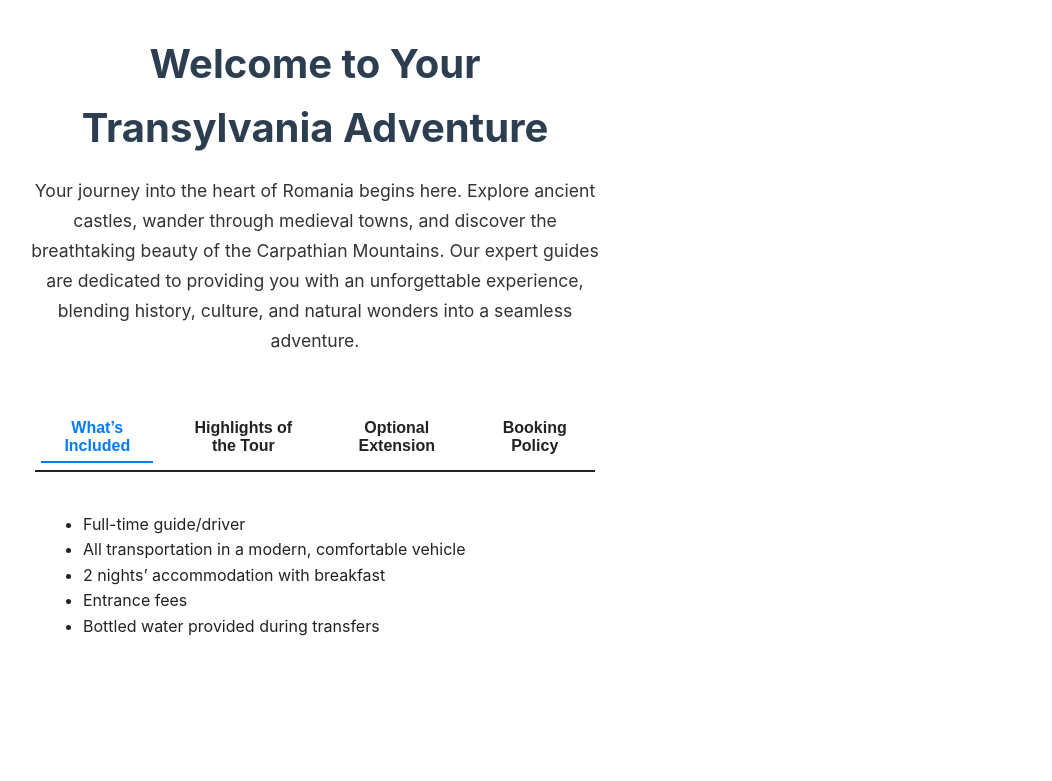
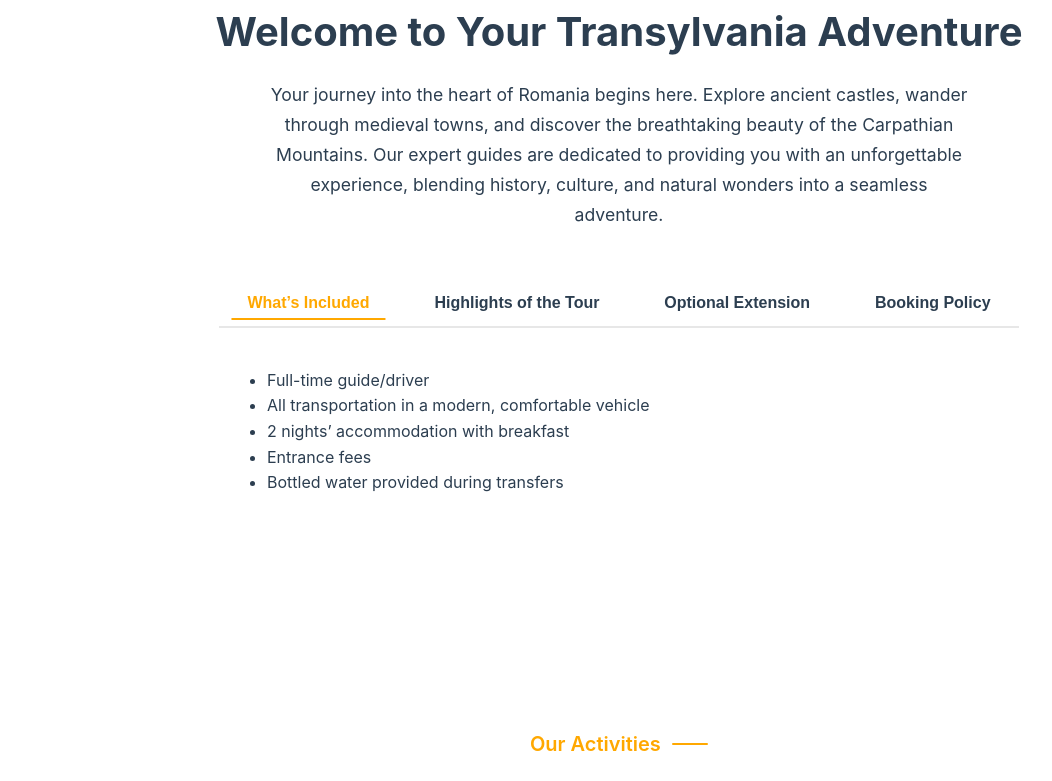
Before and after one commit to max-hopf/transylvania-tour-guide-2, a Vue app: page / in a window 1280 px wide. Shown: the top 781 px of the page, without its empty margins (21-1073 px from the left). Built offline with nearby package versions, Linux system fonts and the light colour scheme.

Commit message:
Refactor progressive disclosure

```diff
--- a/src/assets/base.css
+++ b/src/assets/base.css
@@ -19,6 +19,8 @@
   --vt-c-text-light-2: rgba(60, 60, 60, 0.66);
   --vt-c-text-dark-1: var(--vt-c-white);
   --vt-c-text-dark-2: rgba(235, 235, 235, 0.64);
+
+  --custom-color-text-highlight: #ffa800;
 }
 
 /* semantic color variables for this project */
@@ -32,6 +34,7 @@
 
   --color-heading: var(--vt-c-text-light-1);
   --color-text: var(--vt-c-text-light-1);
+  --color-text-highlight: var(--custom-color-text-highlight);
 
   --section-gap: 160px;
 }
--- a/src/assets/main.css
+++ b/src/assets/main.css
@@ -3,33 +3,33 @@
 #app {
   max-width: 1280px;
   margin: 0 auto;
-  padding: 2rem;
-  font-weight: normal;
+  /* padding: 2rem;
+  font-weight: normal; */
 }
 
-a,
+/* a,
 .green {
   text-decoration: none;
   color: hsla(160, 100%, 37%, 1);
   transition: 0.4s;
   padding: 3px;
-}
+} */
 
 @media (hover: hover) {
-  a:hover {
+  /* a:hover {
     background-color: hsla(160, 100%, 37%, 0.2);
-  }
+  } */
 }
 
 @media (min-width: 1024px) {
-  body {
+  /* body {
     display: flex;
     place-items: center;
-  }
+  } */
 
-  #app {
+  /* #app {
     display: grid;
     grid-template-columns: 1fr 1fr;
     padding: 0 2rem;
-  }
+  } */
 }
--- a/src/components/HomePage.vue
+++ b/src/components/HomePage.vue
@@ -102,10 +102,10 @@ const tourTabs = ref([
 
 <style scoped>
 .home-page-content {
-  max-width: 800px;
+  /* max-width: 800px;
   margin: 0 auto;
   padding: 2rem 1rem 4rem 1rem;
-  color: #333;
+  color: #333; */
 }
 
 .main-title {
--- a/src/components/OurToursSection.vue
+++ b/src/components/OurToursSection.vue
@@ -3,12 +3,9 @@
   <!-- <div class="parallax-hero-bg" :style="{ backgroundImage: `url(${heroImages[0].fallback})` }"></div> -->
   <section class="activities-section" id="activities" ref="activitiesSectionRef">
     <div class="fade-slide-init" ref="activitiesAnimRef">
-
       <!-- ... -->
       <!-- <h2 class="activities-title">Our Activities</h2> -->
-    <div class="tour-label">
-      Our Activities <span class="tour-label-line"></span>
-    </div>
+      <div class="tour-label">Our Activities <span class="tour-label-line"></span></div>
       <h2 class="tour-title">Explore Activities</h2>
 
       <div class="activities-grid">
@@ -28,11 +25,11 @@
 </template>
 
 <script setup>
-import TourCard from './TourCard.vue';
-import { ref, onMounted, onBeforeUnmount } from 'vue';
-import transylvaniaImg from '../assets/tour-card-images/tour-transylvania-1.jpg';
-import maramuresImg from '../assets/tour-card-images/tour-maramures-1.jpg';
-import bucovinaImg from '../assets/tour-card-images/tour-bucovina-2.jpg';
+import TourCard from './TourCard.vue'
+import { ref, onMounted, onBeforeUnmount } from 'vue'
+import transylvaniaImg from '../assets/tour-card-images/tour-transylvania-1.jpg'
+import maramuresImg from '../assets/tour-card-images/tour-maramures-1.jpg'
+import bucovinaImg from '../assets/tour-card-images/tour-bucovina-2.jpg'
 
 const activities = [
   {
@@ -59,51 +56,50 @@ const activities = [
     price: 'Start from 590 € / person',
     image: bucovinaImg,
   },
-];
-const activitiesSectionRef = ref(null);
-const activitiesAnimRef = ref(null);
-let observer = null;
+]
+const activitiesSectionRef = ref(null)
+const activitiesAnimRef = ref(null)
+let observer = null
 
 onMounted(() => {
   // Animate activities section content (not section) on scroll
-  const el = activitiesAnimRef.value;
+  const el = activitiesAnimRef.value
   const triggerAnimation = () => {
     if (el && !el.classList.contains('fade-slide-in')) {
-      el.classList.add('fade-slide-in');
+      el.classList.add('fade-slide-in')
     }
-  };
+  }
   // Check if already visible on mount
   if (el) {
-    const rect = el.getBoundingClientRect();
-    const inView = rect.top < window.innerHeight && rect.bottom > 0;
+    const rect = el.getBoundingClientRect()
+    const inView = rect.top < window.innerHeight && rect.bottom > 0
     if (inView) {
-      setTimeout(triggerAnimation, 200);
-      return;
+      setTimeout(triggerAnimation, 200)
+      return
     }
     if ('IntersectionObserver' in window) {
       observer = new window.IntersectionObserver(
         ([entry]) => {
           if (entry.isIntersecting) {
-            triggerAnimation();
-            observer.disconnect();
+            triggerAnimation()
+            observer.disconnect()
           }
         },
-        { threshold: window.innerWidth <= 750 ? 0.01 : 0.25 }
-      );
-      observer.observe(el);
+        { threshold: window.innerWidth <= 750 ? 0.01 : 0.25 },
+      )
+      observer.observe(el)
     } else {
-      window.addEventListener('scroll', triggerAnimation, { passive: true });
+      window.addEventListener('scroll', triggerAnimation, { passive: true })
     }
   }
-});
+})
 
 onBeforeUnmount(() => {
-  if (observer) observer.disconnect();
-});
+  if (observer) observer.disconnect()
+})
 function slugify(title) {
-  return title.toLowerCase().replace(/\s+/g, '-');
+  return title.toLowerCase().replace(/\s+/g, '-')
 }
-
 </script>
 
 <style scoped>
@@ -113,12 +109,12 @@ function slugify(title) {
   text-align: center;
   scroll-margin-top: -80px; /* Adjust this to your fixed header height or desired offset */
 }
-.activities-title {
+/* .activities-title {
   font-size: 2.2rem;
   font-weight: bold;
-  color: #e08a1e;
+  color: red;
   margin-bottom: 2.5rem;
-}
+} */
 .activities-grid {
   display: flex;
   flex-wrap: wrap;
@@ -129,19 +125,21 @@ function slugify(title) {
 .tour-card {
   background: #fff;
   border-radius: 18px;
-  box-shadow: 0 2px 16px rgba(0,0,0,0.07);
+  box-shadow: 0 2px 16px rgba(0, 0, 0, 0.07);
   max-width: 350px;
   min-width: 270px;
   cursor: pointer;
   overflow: hidden;
-  transition: transform 0.18s, box-shadow 0.18s;
+  transition:
+    transform 0.18s,
+    box-shadow 0.18s;
   display: flex;
   flex-direction: column;
   align-items: stretch;
 }
 .tour-card:hover {
   transform: translateY(-7px) scale(1.03);
-  box-shadow: 0 6px 24px rgba(0,0,0,0.12);
+  box-shadow: 0 6px 24px rgba(0, 0, 0, 0.12);
 }
 .tour-img {
   width: 100%;
@@ -157,30 +155,30 @@ function slugify(title) {
 .tour-price {
   font-size: 1.125rem;
   font-weight: 500;
-  color: #222;
   margin-bottom: 0.5rem;
+  color: var(--color-text);
 }
 .per-person {
   font-size: 0.875rem;
-  color: #222;
   font-weight: 400;
   margin-left: 2px;
+  color: var(--color-text);
 }
 
 .tour-name {
   font-size: 1.4rem;
   font-weight: 700;
-  color: #222;
+  color: var(--color-text);
 }
 .tour-desc {
   font-size: 1rem;
   margin-top: 0.5rem;
   margin-bottom: 1rem;
-  color: #444;
+  color: var(--color-text);
 }
 .tour-label {
-  font-size: 1.05rem;
-  color: var(--color-primary-text);
+  font-size: 1.25rem;
+  color: var(--color-text-highlight, #e08a1e);
   font-weight: 600;
   margin-bottom: 0.6rem;
   display: flex;
@@ -192,14 +190,16 @@ function slugify(title) {
   display: inline-block;
   height: 2px;
   width: 36px;
-  background: var(--color-primary-text);
+  background: var(--color-text-highlight, #e08a1e);
   border-radius: 2px;
 }
 .tour-title {
   font-size: 2.3rem;
   font-weight: bold;
-  color: #222;
-  text-shadow: 0 1px 3px rgba(255, 255, 255, 0.85), 0 1px 12px rgba(255, 255, 255, 0.75);
+  color: var(--color-text);
+  text-shadow:
+    0 1px 3px rgba(255, 255, 255, 0.85),
+    0 1px 12px rgba(255, 255, 255, 0.75);
   margin-bottom: 3rem;
   margin-top: 0;
 }
@@ -235,7 +235,7 @@ function slugify(title) {
   align-items: center;
   justify-content: center;
   font-weight: bold;
-  box-shadow: 0 2px 10px rgba(0,0,0,0.07);
+  box-shadow: 0 2px 10px rgba(0, 0, 0, 0.07);
   z-index: 2;
 }
 .days-number {
@@ -252,13 +252,15 @@ function slugify(title) {
   position: relative;
   background: #fff;
   border-radius: 1rem;
-  box-shadow: 0 2px 1rem rgba(0,0,0,0.07);
+  box-shadow: 0 2px 1rem rgba(0, 0, 0, 0.07);
   border: 2.5px solid #edeaf7;
   max-width: 350px;
   min-width: 270px;
   cursor: pointer;
   overflow: hidden;
-  transition: transform 0.18s, box-shadow 0.18s;
+  transition:
+    transform 0.18s,
+    box-shadow 0.18s;
   display: flex;
   flex-direction: column;
   align-items: stretch;
@@ -266,7 +268,7 @@ function slugify(title) {
 }
 .tour-card:hover {
   transform: translateY(-7px) scale(1.03);
-  box-shadow: 0 6px 24px rgba(0,0,0,0.12);
+  box-shadow: 0 6px 24px rgba(0, 0, 0, 0.12);
 }
 .tour-img-wrapper {
   width: 100%;
@@ -289,7 +291,7 @@ function slugify(title) {
   object-fit: cover;
   border-radius: 1rem;
   border: 4px solid #fff;
-  box-shadow: 0 2px 10px rgba(0,0,0,0.06);
+  box-shadow: 0 2px 10px rgba(0, 0, 0, 0.06);
   background: #fff;
   display: block;
   box-sizing: border-box;
@@ -299,5 +301,4 @@ function slugify(title) {
   top: 0;
   left: 0;
 }
-
 </style>
--- a/src/components/ProgressiveDisclosureInterface.vue
+++ b/src/components/ProgressiveDisclosureInterface.vue
@@ -143,7 +143,7 @@ onUnmounted(() => {
 <style scoped>
 /* ========== Base Styles ========== */
 .tabbed-interface-section {
-  background: #fff;
+  background: var(--color-background);
   margin: 0;
   padding: 0rem 0.5rem 4rem 0.5rem;
 }
@@ -151,7 +151,7 @@ onUnmounted(() => {
   width: 100%;
   max-width: 800px;
   margin: 0 auto;
-  background: #fff;
+  background: var(--color-background);
 }
 
 /* ========== Desktop Tabs ========== */
@@ -159,8 +159,8 @@ onUnmounted(() => {
   .tabs {
     display: flex;
     flex-direction: row;
-    border-bottom: 2px solid #222;
-    background: #fff;
+    border-bottom: 2px solid var(--color-border);
+    background: var(--color-background);
     justify-content: space-around;
     gap: 0.5rem;
     width: 100%;
@@ -170,7 +170,7 @@ onUnmounted(() => {
     padding: 1rem 1.5rem 0.7rem 1.5rem;
     font-size: 1rem;
     font-weight: 600;
-    color: #222;
+    color: var(--color-text);
     background: none;
     border: none;
     outline: none;
@@ -181,11 +181,11 @@ onUnmounted(() => {
     margin-bottom: 3px;
   }
   .tab.active {
-    color: var(--color-primary-text, #007bff);
+    color: var(--color-text-highlight, #ffa800);
     z-index: 2;
   }
   .tab:hover {
-    color: var(--color-primary-text, #007bff);
+    color: var(--color-text-highlight, #ffa800);
   }
   .tab::after {
     content: '';
@@ -196,7 +196,7 @@ onUnmounted(() => {
     transform-origin: center;
     width: 90%;
     height: 2px;
-    background: var(--color-primary-text, #007bff);
+    background: var(--color-text-highlight, #ffa800);
     transition: transform 0.4s cubic-bezier(0.4, 0, 0.2, 1);
     pointer-events: none;
   }
@@ -208,8 +208,8 @@ onUnmounted(() => {
     padding: 2rem 3rem;
     font-size: 1rem;
     line-height: 1.6;
-    color: #222;
-    background: #fff;
+    color: var(--color-text);
+    background: var(--color-background);
     text-align: left;
   }
 }
@@ -220,12 +220,12 @@ onUnmounted(() => {
     display: none;
   }
   .accordion {
-    border: 2px solid #efefef;
+    border: 2px solid var(--color-border);
   }
   .accordion-item {
     box-shadow: 0 2px 8px rgba(0, 0, 0, 0.07);
-    background: #fff;
-    border-bottom: 1px solid #efefef;
+    background: var(--color-background);
+    border-bottom: 1px solid var(--color-border);
     overflow: hidden;
     transition: box-shadow 0.3s;
   }
@@ -236,12 +236,12 @@ onUnmounted(() => {
     width: 100%;
     text-align: left;
     padding: 1rem 1.5rem;
-    background: #fff;
+    background: var(--color-background);
     border: none;
     outline: none;
     font-size: 1.125rem;
     font-weight: 600;
-    color: #222;
+    color: var(--color-text);
     cursor: pointer;
     display: flex;
     align-items: center;
@@ -252,8 +252,8 @@ onUnmounted(() => {
   }
   .accordion-header.active,
   .accordion-header:focus {
-    background: #fff;
-    color: var(--color-primary-text, #007bff);
+    background: var(--color-background);
+    color: var(--color-text-highlight, #ffa800);
   }
   .accordion-arrow {
     margin-left: 0.5rem;
@@ -263,12 +263,12 @@ onUnmounted(() => {
   }
   .accordion-arrow.open {
     transform: rotate(180deg);
-    color: var(--color-primary-text, #007bff);
+    color: var(--color-text-highlight, #ffa800);
   }
   .accordion-content {
     padding: 0rem 1.5rem 2rem 1.5rem;
-    background: #fff;
-    color: #222;
+    background: var(--color-background);
+    color: var(--color-text);
     font-size: 1rem;
     line-height: 1.6;
     animation: accordion-fade-in 0.22s;
--- a/src/components/TourPageBucovina.vue
+++ b/src/components/TourPageBucovina.vue
@@ -7,19 +7,21 @@
 </template>
 
 <script setup>
-import { ref } from 'vue';
-import ProgressiveDisclosureInterface from './ProgressiveDisclosureInterface.vue';
+import { ref } from 'vue'
+import ProgressiveDisclosureInterface from './ProgressiveDisclosureInterface.vue'
 
 const bucovinaTabs = ref([
   {
     label: 'Highlights',
-    content: '<ul><li>Visit the Voronet, Moldovita, and Sucevita monasteries.</li><li>Learn about the unique blue paint of Voronet.</li><li>Enjoy the scenic landscapes of the Bucovina region.</li></ul>'
+    content:
+      '<ul><li>Visit the Voronet, Moldovita, and Sucevita monasteries.</li><li>Learn about the unique blue paint of Voronet.</li><li>Enjoy the scenic landscapes of the Bucovina region.</li></ul>',
   },
   {
-    label: 'What\'s Included',
-    content: 'This tour includes a specialized guide, transportation, and entrance fees to the monasteries.'
-  }
-]);
+    label: "What's Included",
+    content:
+      'This tour includes a specialized guide, transportation, and entrance fees to the monasteries.',
+  },
+])
 </script>
 
 <style scoped>
--- a/src/components/TourPageTransylvania.vue
+++ b/src/components/TourPageTransylvania.vue
@@ -1,25 +1,28 @@
 <template>
   <div class="tour-page">
     <h1>Transylvania Tour</h1>
-    <p>Welcome to the heart of Romania. This tour covers the most iconic locations in Transylvania.</p>
+    <p>
+      Welcome to the heart of Romania. This tour covers the most iconic locations in Transylvania.
+    </p>
     <ProgressiveDisclosureInterface :tabs="transylvaniaTabs" />
   </div>
 </template>
 
 <script setup>
-import { ref } from 'vue';
-import ProgressiveDisclosureInterface from './ProgressiveDisclosureInterface.vue';
+import { ref } from 'vue'
+import ProgressiveDisclosureInterface from './ProgressiveDisclosureInterface.vue'
 
 const transylvaniaTabs = ref([
   {
     label: 'Itinerary',
-    content: '<ul><li>Day 1: Arrival in Brasov, check-in and city tour.</li><li>Day 2: Visit Bran Castle (Dracula\'s Castle) and Rasnov Fortress.</li><li>Day 3: Explore Sighisoara Citadel, a UNESCO World Heritage site.</li></ul>'
+    content:
+      "<ul><li>Day 1: Arrival in Brasov, check-in and city tour.</li><li>Day 2: Visit Bran Castle (Dracula's Castle) and Rasnov Fortress.</li><li>Day 3: Explore Sighisoara Citadel, a UNESCO World Heritage site.</li></ul>",
   },
   {
     label: 'Accommodation',
-    content: 'Accommodation is provided in 3-star hotels with breakfast included.'
-  }
-]);
+    content: 'Accommodation is provided in 3-star hotels with breakfast included.',
+  },
+])
 </script>
 
 <style scoped>
```
Also changed, not shown: src/components/TourCard.vue (+52 -30 lines), src/components/TourPageMaramures.vue (+11 -7 lines), 2 other files (tests, documents, lock files or other folders). Lines whose indentation alone changed are shown as unchanged.
